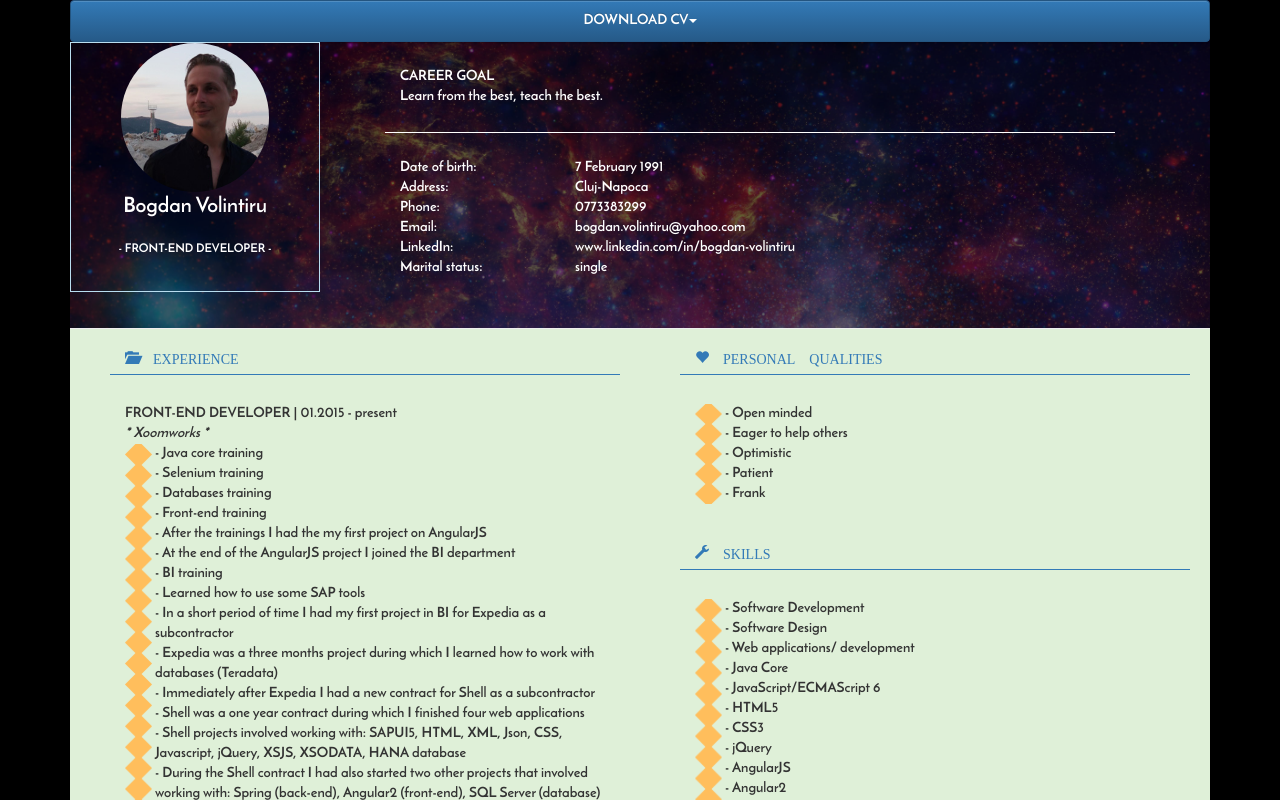
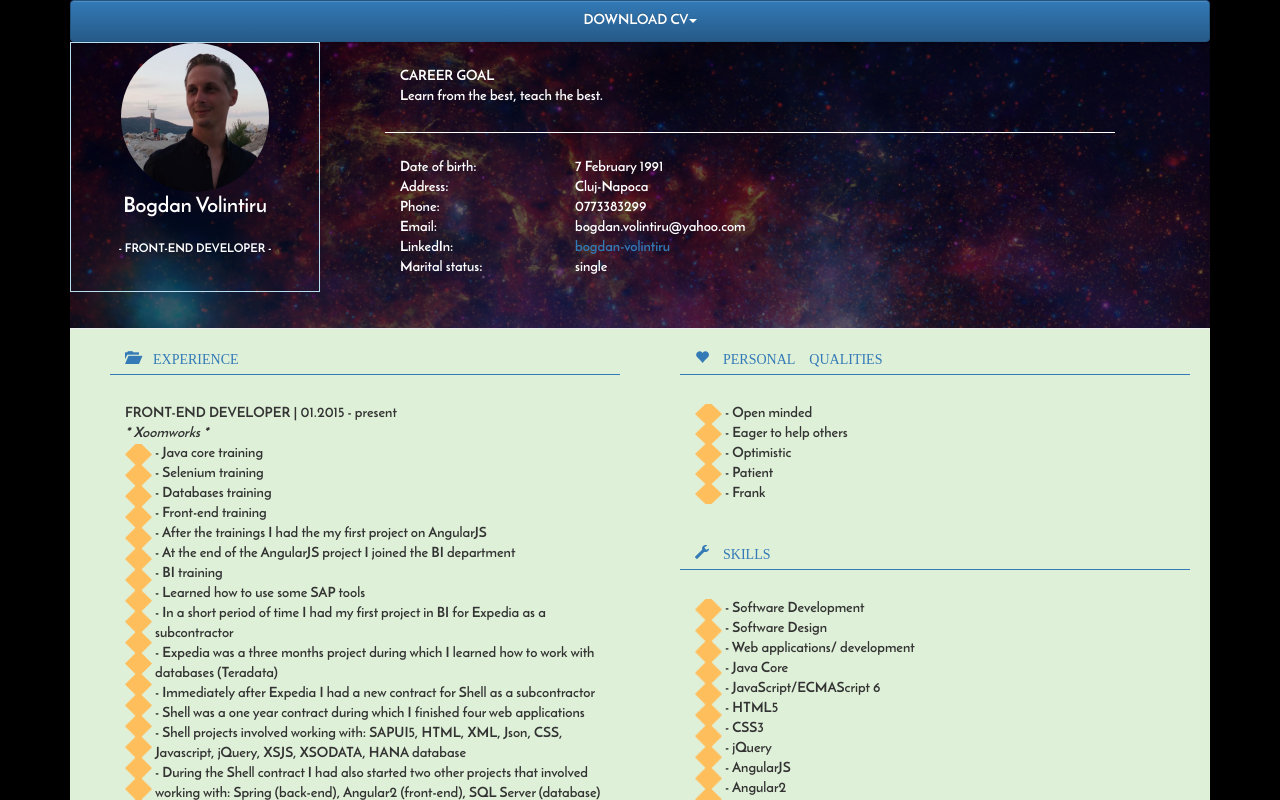
Before and after one commit to bvolintiru/cv, a plain HTML site: page index.html in a window 1280 px wide. Shown: the top 800 px of the page. Drawn offline with Linux system fonts and the light colour scheme.

Commit message:
linkedin to link

```diff
--- a/index.html
+++ b/index.html
@@ -51,7 +51,7 @@
                     </div>
                     <div class="contact-me row">
                         <div class="col-xs-3">LinkedIn:</div>
-                        <div class="col-xs-9">www.linkedin.com/in/bogdan-volintiru</div>
+                        <div class="col-xs-9"><a href="www.linkedin.com/in/bogdan-volintiru">bogdan-volintiru</a></div>
                     </div>
                     <div class="contact-me row">
                         <div class="col-xs-3">Marital status:</div>
```
